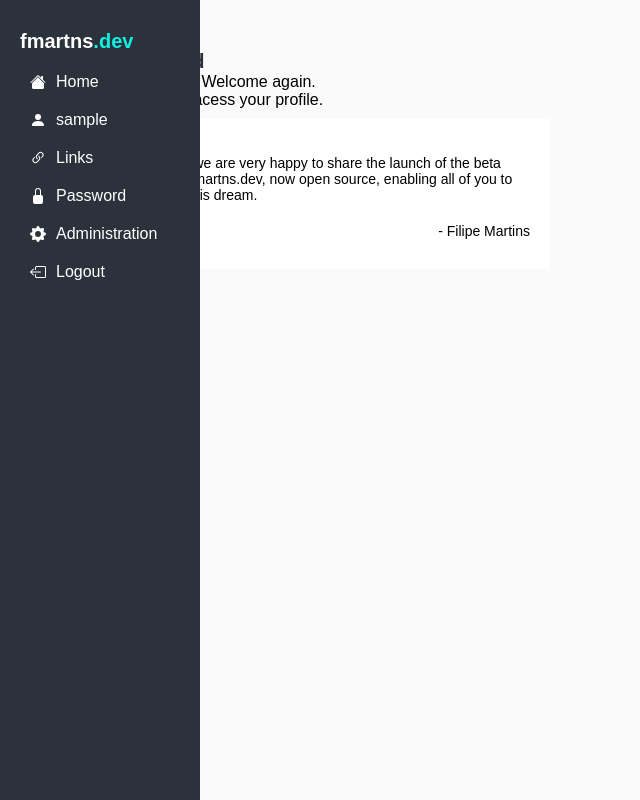
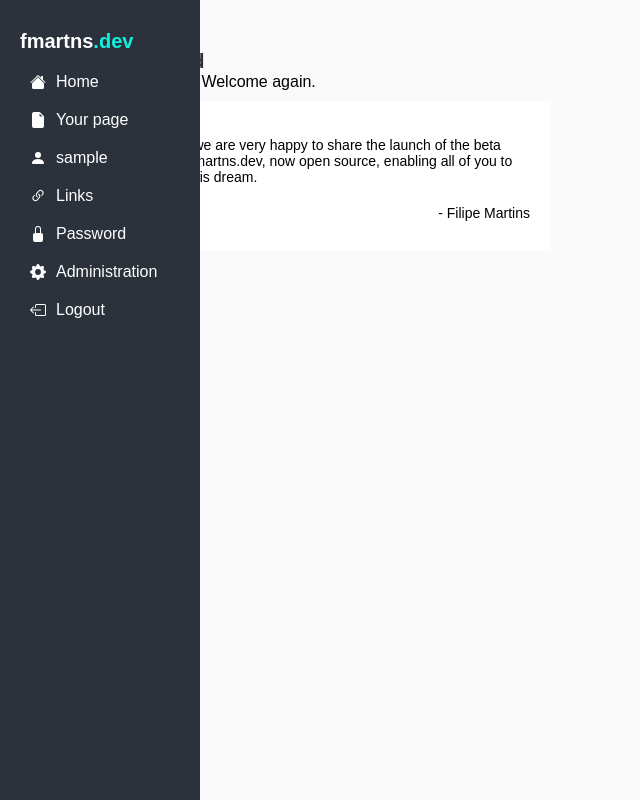
Before and after one commit to fmartns/fmartns.dev, a Django app: page /dashboard/ in a window 1280 px wide. Shown: the whole page, without its empty margins (0-640 px from the left). Run offline with Django 5.2, Linux system fonts and the light colour scheme; the visitor is signed in with stand-in values (Sample User, id 1).

Commit message:
Update dashboard menu

```diff
--- a/templates/dashboard/base.html
+++ b/templates/dashboard/base.html
@@ -17,6 +17,7 @@
         <nav>
             <ul>
                 <li><a href="{% url 'dashboard' %}"><img src="{% static 'icons/home.svg' %}" alt="{% trans 'Home' %}"><p>{% trans 'Home' %}</p></a></li>
+                <li><a href="{% url 'user_links_page' user.username %}"><img src="{% static 'icons/page.svg' %}" alt="{% trans 'Your page' %}"><p>{% trans 'Your page' %}</p></a></li>
                 <li><a href="{% url 'manage_preferences' %}"><img src="{% static 'icons/profile.svg' %}" alt="{% trans 'Profile' %}"><p>{{ user.username }}</p></a></li>
                 <li><a href="{% url 'manage_social_media' %}"><img src="{% static 'icons/link.svg' %}" alt="{% trans 'Links' %}"><p>{% trans 'Links' %}</p></a></li>
                 <li><a href="{% url 'change_password' %}"><img src="{% static 'icons/lock.svg' %}" alt="{% trans 'Password' %}"><p>{% trans 'Password' %}</p></a></li>
--- a/templates/dashboard/index.html
+++ b/templates/dashboard/index.html
@@ -26,7 +26,6 @@
 
 <h1>{% trans 'Dashboard' %}</h1>
 <p>{% trans 'Hello' %} {{ user.username }}! {% trans 'Welcome again' %}.</p>
-<a class="profile-link" href="{% url 'user_links_page' user.username %}" class="btn">{% trans '<span>Click here</span> to acess your profile.' %}</a>
 
 <div class="dash-news">
     <h4 class="dash-news-title">{% trans 'New!' %}</h4>
```
Also changed, not shown: static/icons/page.svg (added).
